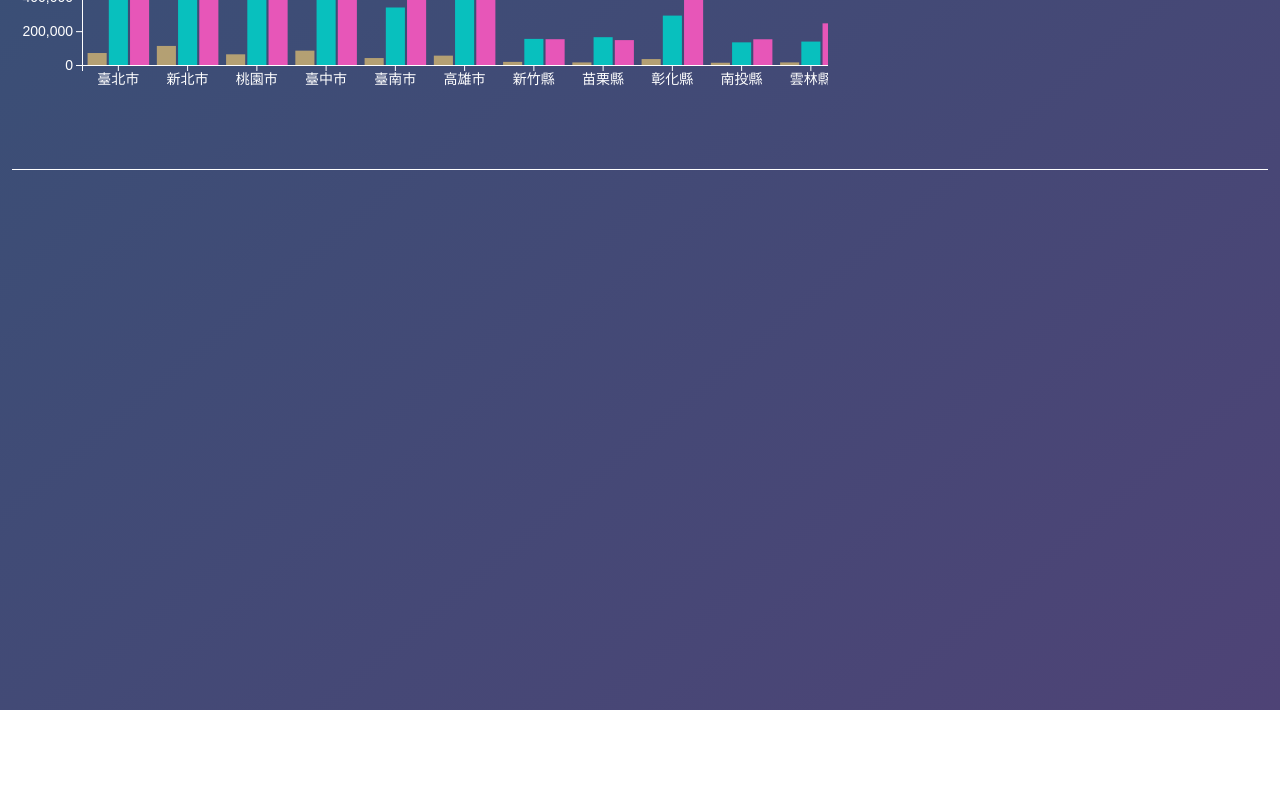
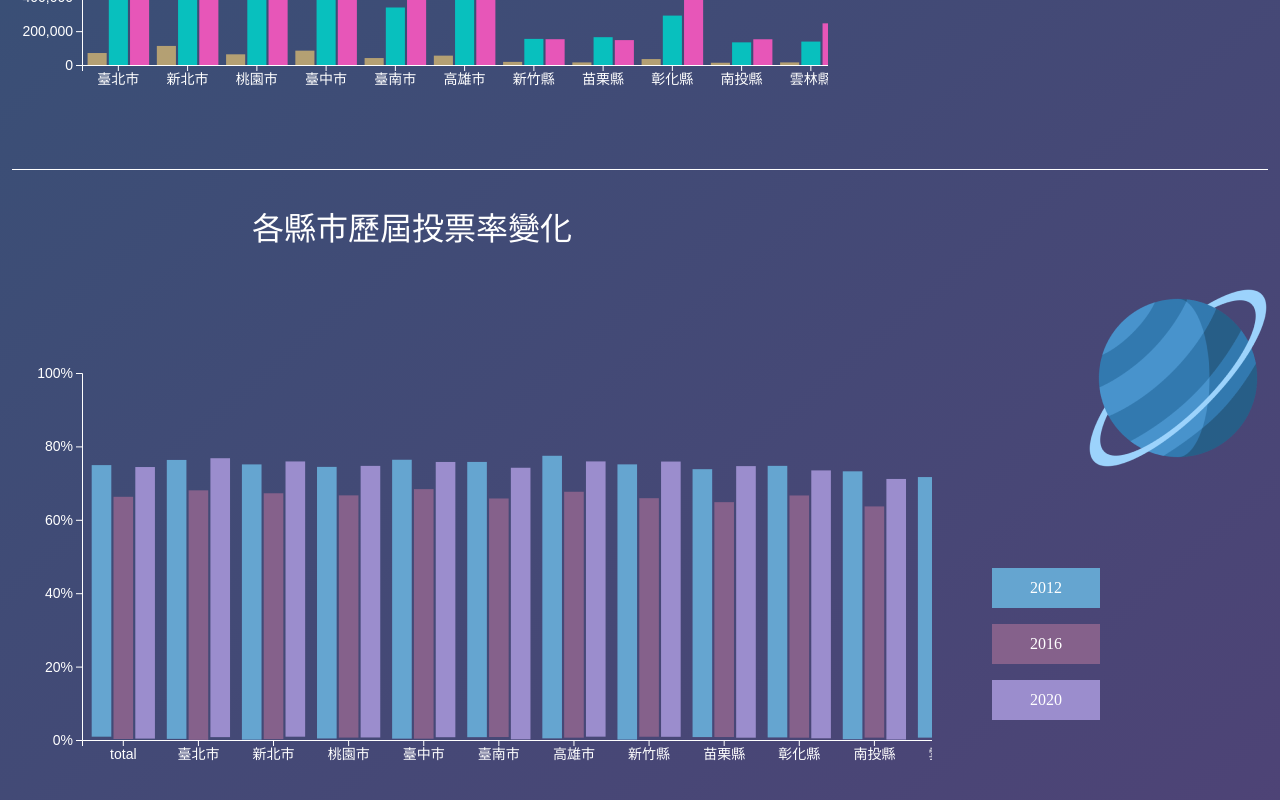
Before and after one commit to jingyanzhong/2023thef2e-week2, a Vue app: page / in a window 1280 px wide. Shown: the part 1433-2233 px from the top of the page. Before the commit the page ends 2143 px from the top, so only its background shows below. Built offline with nearby package versions, Linux system fonts and the light colour scheme.

Commit message:
新增投票率圖表

```diff
--- a/src/App.vue
+++ b/src/App.vue
@@ -9,21 +9,26 @@ onMounted(() => {
   window.onresize = () => {
     drawPieChart()
     drawBarChart()
+    drawVoteBarChart()
   }
 })
 const allData = ref([])
 const data = ref([])
+const voteRate = ref([])
 // 圓餅圖
 // 1.取得data
 async function getData () {
   const csvData = await d3.csv('./totalData.csv')
+  const voteRateData = await d3.csv('./voteRate.csv')
   allData.value = csvData
-  console.log(allData.value)
+  voteRate.value = voteRateData
+  console.log(voteRate.value)
   data.value.push(100 - parseInt(csvData[0]['投票率']))
   data.value.push(parseInt(csvData[0]['投票率']))
   console.log(data.value)
   drawPieChart()
   drawBarChart()
+  drawVoteBarChart()
 }
 // 2.畫圓餅圖
 function drawPieChart () {
@@ -182,6 +187,106 @@ function drawBarChart () {
     d3.select('.tooltip').style('visibility', 'hidden')
   }
 }
+
+// 4.投票率長條圖
+function drawVoteBarChart () {
+  d3.select('.voteBar svg').remove()
+  d3.select('.voteBar').style('position', 'relative')
+  // 設定rwd寬高
+  const svgW = parseInt(d3.select('.voteBar').style('width'))
+  const svgH = parseInt(d3.select('.voteBar').style('height'))
+  const margin = 35
+  const marginB = 40
+  const svg = d3.select('.voteBar').append('svg')
+    .attr('width', svgW)
+    .attr('height', svgH)
+
+  // 製作XY軸
+  const xData = voteRate.value.map(i => i.city)
+  const xScale = d3.scaleBand()
+    .domain(xData)
+    .range([(margin * 2), (svgW - margin)])
+    .padding(0.1)
+  const xAxis = d3.axisBottom(xScale)
+  const xAxisGroup = svg.append('g')
+    .call(xAxis)
+    .attr('transform', `translate(0, ${svgH - marginB})`)
+    .attr('color', '#fff')
+
+  const yScale = d3.scaleLinear()
+    .domain([0, 100])
+    .range([svgH - marginB, margin])
+    .nice()
+  const yAxis = d3.axisLeft(yScale).ticks(5)
+    .tickFormat(function (d) { return d + '%' })
+  const yAxisGroup = svg.append('g').call(yAxis)
+    .attr('transform', `translate(${margin * 2}, 0)`)
+    .attr('color', '#fff')
+  const subgroups = Object.keys(voteRate.value[0]).slice(1)
+  console.log(subgroups)
+  const xSubgroups = d3.scaleBand()
+    .domain(subgroups)
+    .range([0, xScale.bandwidth()])
+    .padding([0.1])
+  const color = d3.scaleOrdinal()
+    .domain(subgroups)
+    .range(['#65a5d0', '#85618b', '#9b8dcd'])
+  const bar = svg.append('g')
+    .selectAll('g')
+    .data(voteRate.value)
+    .join('g')
+    .attr('transform', d => `translate(${xScale(d.city)}, 0)`)
+
+  bar.selectAll('rect')
+    .data(d => {
+      //   console.log(d)
+      return subgroups.map(i => {
+        return { key: i, value: d[i] }
+      })
+    })
+    .join('rect')
+    .attr('x', d => xSubgroups(d.key))
+    .attr('y', d => yScale(d.value.split(',').join('')))
+    .attr('width', xSubgroups.bandwidth())
+    .attr('height', d => {
+      console.log(yScale(parseInt(d.value)))
+      return (svgH - marginB) - yScale(parseInt(d.value))
+    })
+    .attr('fill', d => color(d.key))
+    .style('cursor', 'pointer')
+
+  const text = d3.selectAll('text')
+    .style('font-size', '14px')
+  // 新增tooltips
+  const tooltips = d3.select('.barChart').append('div')
+    .attr('class', 'tooltip')
+    .style('position', 'absolute')
+    .style('visibility', 'hidden') // 一開始tooltips是隱藏的
+    .style('background-color', 'rgba(78, 67, 118, 1)')
+    .style('color', '#fff')
+    .style('padding', '12px 16px')
+  bar.on('mouseover', handleMouseOver)
+    .on('mouseleave', handleMouseLeave)
+
+  function handleMouseOver (d, i) {
+    tooltips.style('visibility', 'visible')
+      .style('bottom', 100 + 'px')
+      .style('left', xScale(i['行政區別'].trim()) - 40 + 'px')
+      .html(`<p>${i['行政區別'].trim()}得票數</p>
+             <p>A候選人　　${i['(1)宋楚瑜_余湘']}票</p>
+             <p>B候選人　　${i['(2)韓國瑜_張善政']}票</p>
+             <p>C候選人　　${i['(3)蔡英文_賴清德']}票</p>
+            `)
+    d3.selectAll('.tooltip p')
+      .style('font-size', '14px')
+      .style('margin', '4px')
+  }
+
+  function handleMouseLeave () {
+    // 移除文字
+    d3.select('.tooltip').style('visibility', 'hidden')
+  }
+}
 </script>
 
 <template>
@@ -244,7 +349,20 @@ function drawBarChart () {
           </div>
         </div>
         <div class="hr"></div>
-        <div class="barChart2"></div>
+        <div class="barChart2">
+          <h4>各縣市歷屆投票率變化</h4>
+          <div class="flex">
+            <div class="barScroll">
+              <div class="voteBar"></div>
+            </div>
+            <div class="voteBarTag">
+              <img src="./img/icon1.png" alt="icon2">
+              <div class="tag">2012</div>
+              <div class="tag">2016</div>
+              <div class="tag">2020</div>
+            </div>
+          </div>
+        </div>
       </div>
     </main>
     <!-- <RouterView /> -->
@@ -252,6 +370,54 @@ function drawBarChart () {
 </template>
 
 <style lang="scss" scoped>
+h4 {
+  font-size: 32px;
+  color: #fff;
+  margin-bottom: 40px;
+}
+
+.barScroll {
+  width: 100%;
+  overflow-x: auto;
+
+  &::-webkit-scrollbar {
+
+    width: 7px;
+
+  }
+
+  &::-webkit-scrollbar-button {
+
+    background: transparent;
+
+    border-radius: 4px;
+
+  }
+
+  &::-webkit-scrollbar-track-piece {
+
+    background: rgba(217, 217, 217, 1);
+    border-radius: 8px;
+
+  }
+
+  &::-webkit-scrollbar-thumb {
+
+    border-radius: 16px;
+    background-color: rgba(78, 67, 118, 1);
+    position: relative;
+
+    // border: 1px solid slategrey;
+
+  }
+
+  &::-webkit-scrollbar-track {
+
+    box-shadow: transparent;
+
+  }
+}
+
 .hr {
   width: 100%;
   height: 1px;
@@ -262,7 +428,57 @@ function drawBarChart () {
 
 .barChart2 {
   width: 100%;
-  height: 500px;
+  padding-bottom: 60px;
+
+  .flex {
+    display: flex;
+    align-items: end;
+  }
+
+  .barScroll {
+    width: 80%;
+  }
+
+  .voteBar {
+    width: 200%;
+    height: 442px;
+  }
+
+  h4 {
+    margin-left: 240px;
+  }
+
+  .voteBarTag {
+    margin-left: 60px;
+    margin-bottom: 60px;
+
+    img {
+      margin: 0;
+      margin-bottom: 100px;
+      margin-left: 96px;
+    }
+
+    .tag {
+      max-width: 108px;
+      width: 100%;
+      text-align: center;
+      padding: 8px 36px;
+      color: #fff;
+      margin-top: 16px;
+
+      &:nth-of-type(1) {
+        background: #65a5d0;
+      }
+
+      &:nth-of-type(2) {
+        background: #85618b;
+      }
+
+      &:nth-of-type(3) {
+        background: #9b8dcd;
+      }
+    }
+  }
 }
 
 .stackBar {
@@ -270,17 +486,21 @@ function drawBarChart () {
   height: 64px;
   width: 100%;
   margin-bottom: 74px;
+
   .barBox {
     padding: 8px;
     color: #fff;
+
     &:nth-of-type(1) {
       width: 40%;
       background: linear-gradient(86.8deg, #C857A3 2.93%, rgba(188, 143, 174, 0) 191.01%);
     }
+
     &:nth-of-type(2) {
       width: 35%;
       background: linear-gradient(86.18deg, #08C0BE 1.78%, rgba(200, 240, 240, 0) 122.05%);
     }
+
     &:nth-of-type(3) {
       width: 25%;
       background: linear-gradient(89.28deg, #AD8427 0.74%, rgba(252, 238, 207, 0) 162.36%);
@@ -317,12 +537,6 @@ function drawBarChart () {
   .pie {
     width: 55%;
 
-    h4 {
-      font-size: 32px;
-      color: #fff;
-      margin-bottom: 40px;
-    }
-
     .pieChart {
       width: 100%;
       display: flex;
@@ -352,6 +566,37 @@ function drawBarChart () {
       margin-bottom: 24px;
     }
   }
+
+  .barChart2 {
+
+    .barScroll {
+      width: 85%;
+    }
+
+    .voteBar {
+      width: 400%;
+    }
+
+    h4 {
+      text-align: center;
+      margin-left: 0;
+    }
+
+    .voteBarTag {
+      margin-left: 60px;
+      margin-bottom: 60px;
+
+      img {
+        width: 150px;
+        margin-bottom: 100px;
+        margin-left: 36px;
+      }
+
+      .tag {
+        padding: 8px 16px;
+      }
+    }
+  }
 }
 
 .barChart {
@@ -362,8 +607,6 @@ function drawBarChart () {
   h4 {
     display: flex;
     align-items: end;
-    color: #fff;
-    font-size: 32px;
     margin: 0;
   }
 
@@ -402,48 +645,6 @@ function drawBarChart () {
     }
   }
 
-  .barScroll {
-    width: 100%;
-    overflow-x: auto;
-
-    &::-webkit-scrollbar {
-
-      width: 7px;
-
-    }
-
-    &::-webkit-scrollbar-button {
-
-      background: transparent;
-
-      border-radius: 4px;
-
-    }
-
-    &::-webkit-scrollbar-track-piece {
-
-      background: rgba(217, 217, 217, 1);
-      border-radius: 8px;
-
-    }
-
-    &::-webkit-scrollbar-thumb {
-
-      border-radius: 16px;
-      background-color: rgba(78, 67, 118, 1);
-      position: relative;
-
-      // border: 1px solid slategrey;
-
-    }
-
-    &::-webkit-scrollbar-track {
-
-      box-shadow: transparent;
-
-    }
-  }
-
   .bar {
     width: 200%;
     height: 312px;
@@ -476,10 +677,14 @@ function drawBarChart () {
 @media(max-width: 767px) {
   .barChart {
     justify-content: center;
+    .barTag {
+      margin-right: 0;
+    }
     h4 {
       margin-top: 24px;
     }
   }
+
   .taiwanMap {
     display: none;
   }
@@ -501,4 +706,55 @@ function drawBarChart () {
       }
     }
   }
-}</style>
+
+  .barChart2 {
+    .flex {
+      flex-direction: column;
+      align-items: start;
+    }
+
+    .barScroll {
+      width: 100%;
+    }
+
+    .voteBar {
+      width: 500%;
+    }
+
+    h4 {
+      text-align: center;
+      margin-left: 0;
+      margin-bottom: 24px;
+    }
+
+    .voteBarTag {
+      display: flex;
+      margin: 0;
+      margin-top: 24px;
+
+      img {
+        display: none;
+      }
+
+      .tag {
+        margin-right: 16px;
+      }
+    }
+  }
+
+  .stackBar {
+    flex-direction: column;
+    height: auto;
+    margin-bottom: 48px;
+
+    .barBox {
+      padding: 8px;
+      color: #fff;
+
+      &:nth-of-type(1), &:nth-of-type(2), &:nth-of-type(3) {
+        width: 100%;
+      }
+    }
+  }
+}
+</style>
```
Also changed, not shown: voteRate.csv (added).
